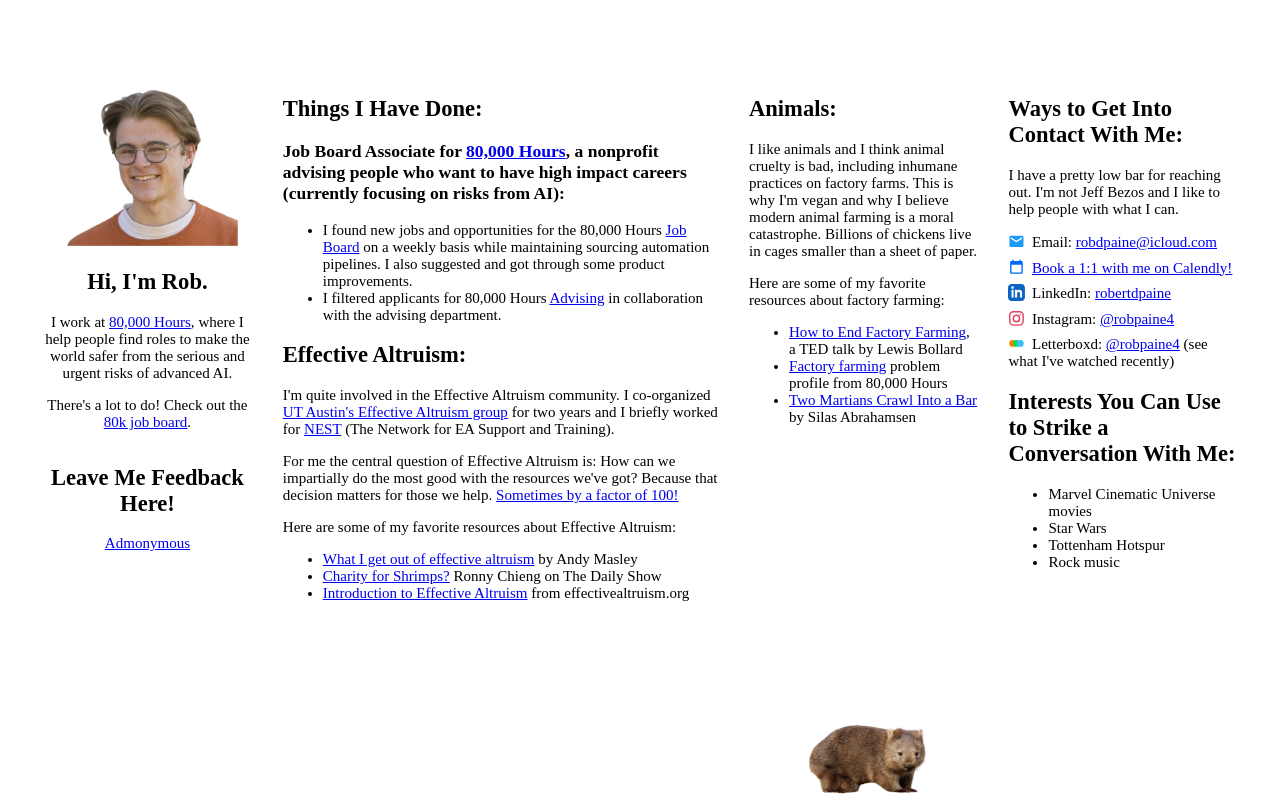
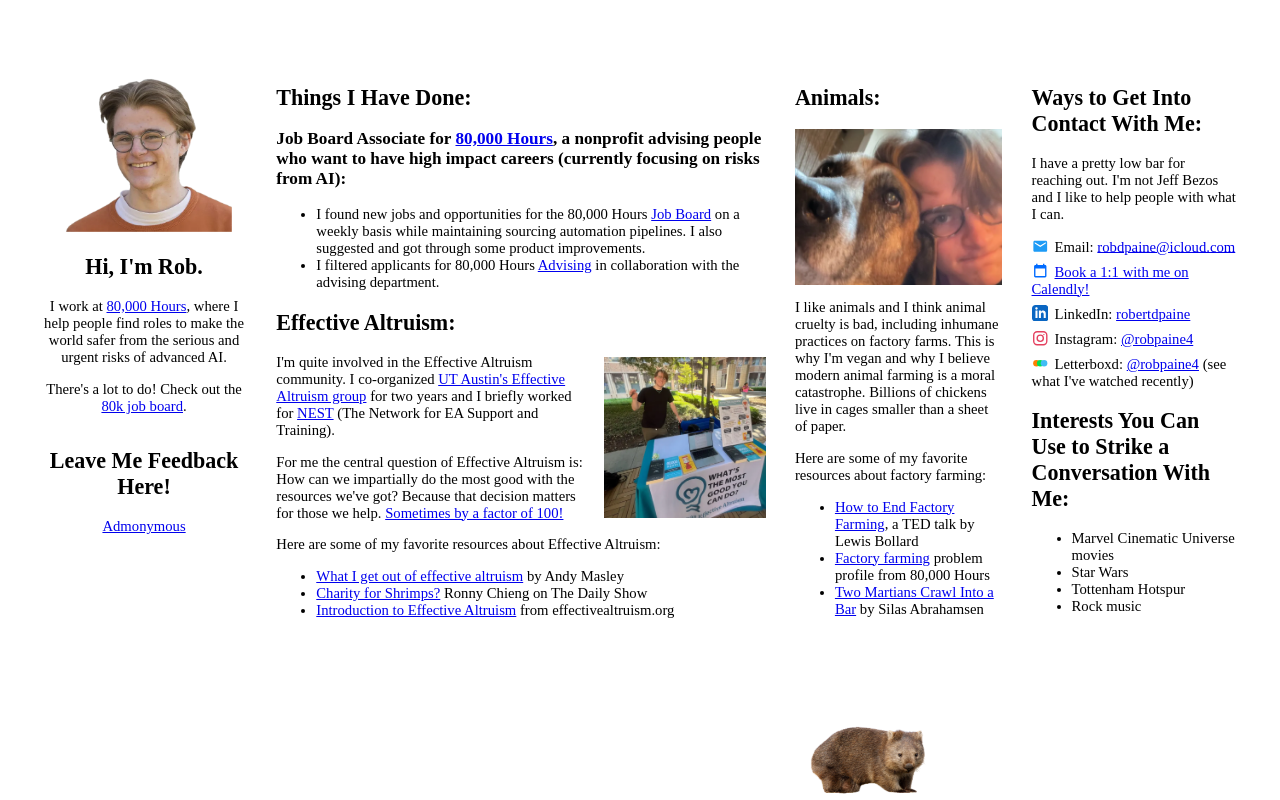
Before and after one commit to RobPaine1/RobPaine1.github.io, a plain HTML site: page index.html in a window 1280 px wide. Drawn offline with Linux system fonts and the light colour scheme; no server answers.

Commit message:
Add photos to the Effective Altruism and Animals sections
Re-tune the four-column layout (84rem, 1110px breakpoint) so the page
still fits one screen with the photos in place.

Co-Authored-By: Claude Fable 5.2 <noreply@anthropic.com>

```diff
--- a/index.html
+++ b/index.html
@@ -128,21 +128,27 @@
     vertical-align: -0.19em;
     margin-right: 0.44em;
   }
+  .section-photo {
+    display: block;
+    width: 100%;
+    max-width: 24rem;
+    height: auto;
+  }
   /* Wide windows: four columns that fit one screen without scrolling.
      Everything is sized in rem and the root font size follows the window,
      so the layout keeps its proportions at any size. Below the 13px floor
-     the text stops shrinking and the page scrolls instead. The 1070px
-     breakpoint is the full 82rem layout at that floor, so the columns
-     are never squeezed narrower than designed. The column widths are
-     tuned so the columns end up about the same height; re-measure them
-     when the text changes. */
-  @media (min-width: 1070px) {
+     the text stops shrinking and the page scrolls instead. The 1110px
+     breakpoint is the full 84rem layout (plus the page margin) at that
+     floor, so the columns are never squeezed narrower than designed. The
+     column widths are tuned so the columns end up about the same height;
+     re-measure them when the text changes. */
+  @media (min-width: 1110px) {
     html {
-      font-size: clamp(13px, min(1.175vw, 2.16vh), 22px);
+      font-size: clamp(13px, min(1.148vw, 2.05vh), 22px);
     }
     body {
       box-sizing: border-box;
-      max-width: 82rem;
+      max-width: 84rem;
       min-height: 100vh;
       padding: 0 1.25rem;
       display: flex;
@@ -152,7 +158,7 @@
        under the intro here, filling the short left column */
     #layout {
       display: grid;
-      grid-template-columns: 14rem minmax(0, 29fr) minmax(0, 15.25fr) minmax(0, 15.25fr);
+      grid-template-columns: 14rem minmax(0, 36fr) minmax(0, 15.25fr) minmax(0, 15.25fr);
       grid-template-rows: auto 1fr;
       grid-template-areas:
         "top      about animals side"
@@ -173,6 +179,9 @@
       list-style: none;
       padding-left: 0;
     }
+    /* The table photo sits beside the text so the tall middle column
+       doesn't grow by the photo's full height */
+    #ea .section-photo { float: right; width: 11rem; margin: 0.25rem 0 0.5rem 1rem; }
     #top img {
       width: 12rem;
     }
@@ -180,7 +189,7 @@
       --wombat-w: 8.5rem;
       --hop: 1.3rem;
       flex: none;
-      height: 7rem;
+      height: 6.8rem;
       margin-top: 0;
     }
   }
@@ -211,6 +220,7 @@
 
 <section id="ea">
 <h2>Effective Altruism:</h2>
+<img class="section-photo" src="ea-table.webp" alt="Me at the Effective Altruism table at UT Austin" width="760" height="757">
 <p>I'm quite involved in the Effective Altruism community. I co-organized <a href="https://www.eautexas.org/">UT Austin's Effective Altruism group</a> for two years and I briefly worked for <a href="https://www.nest-ea.org/">NEST</a> (The Network for EA Support and Training).</p>
 <p>For me the central question of Effective Altruism is: How can we impartially do the most good with the resources we've got? Because that decision matters for those we help. <a href="https://www.worldhappiness.report/ed/2025/giving-to-others-how-to-convert-your-money-into-greater-happiness-for-others/#distribution-of-cost-effectiveness">Sometimes by a factor of 100!</a></p>
 <p>Here are some of my favorite resources about Effective Altruism:</p>
@@ -224,6 +234,7 @@
 
 <section id="animals">
 <h2>Animals:</h2>
+<img class="section-photo" src="rob-and-dog.webp" alt="Me and my parents' dog" width="900" height="675">
 <p>I like animals and I think animal cruelty is bad, including inhumane practices on factory farms. This is why I'm vegan and why I believe modern animal farming is a moral catastrophe. Billions of chickens live in cages smaller than a sheet of paper.</p>
 <p>Here are some of my favorite resources about factory farming:</p>
 <ul>
```
Also changed, not shown: ea-table.webp (added), rob-and-dog.webp (added).
